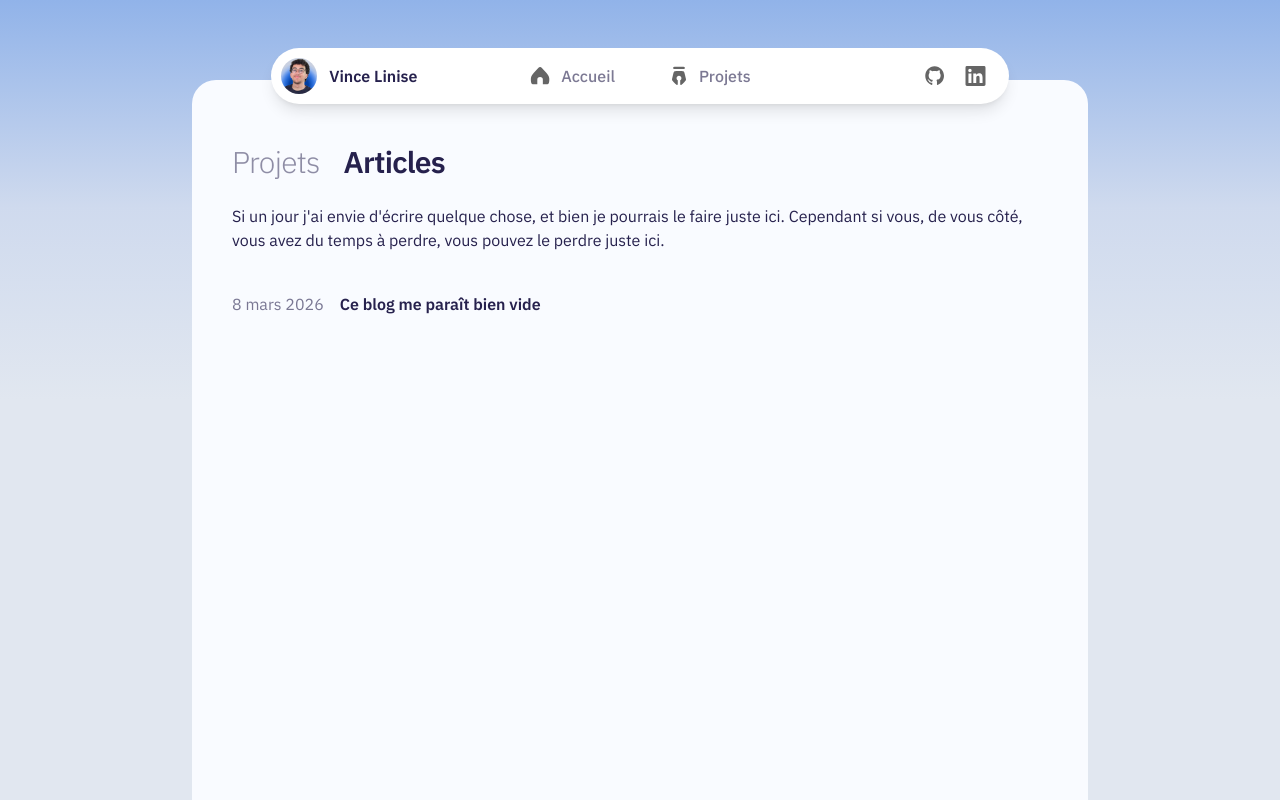
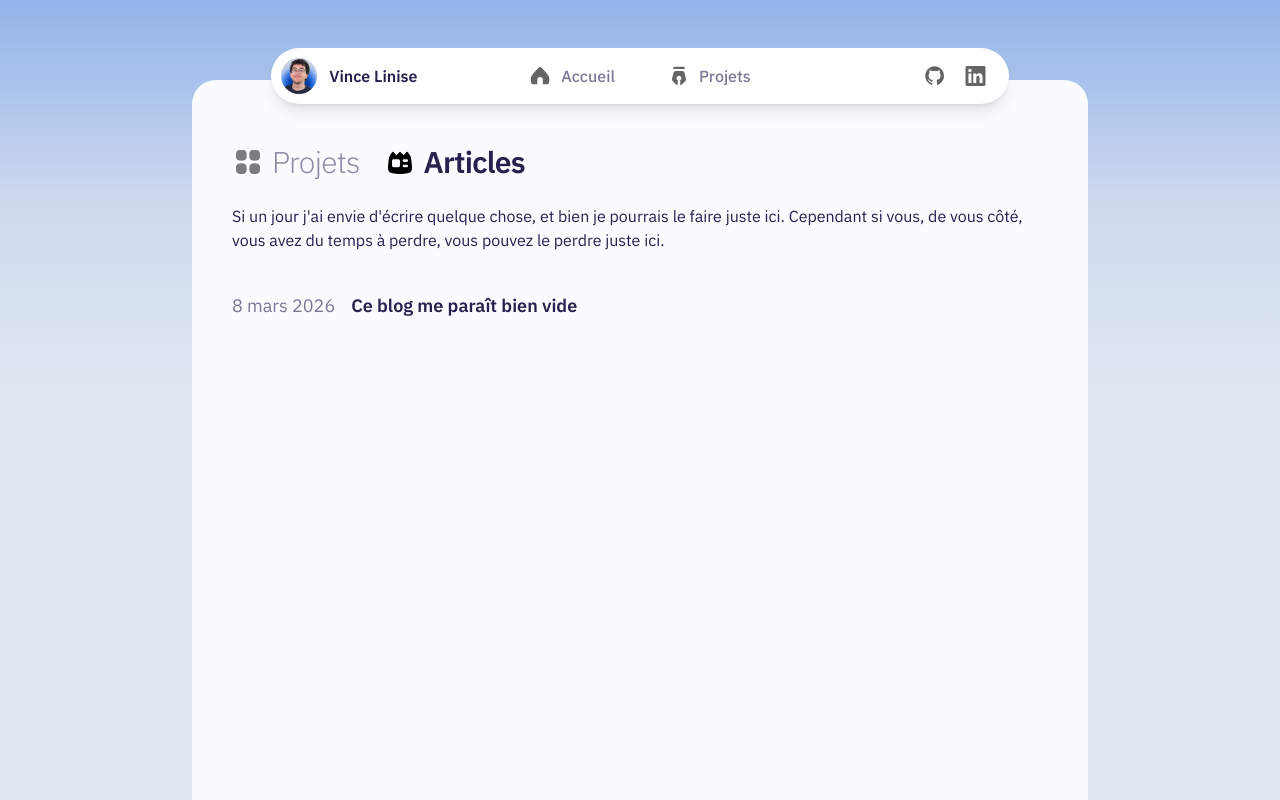
Before and after one commit to ecnivtwelve/vincelinise.com, a Next.js app: page /articles in a window 1280 px wide. Shown: the top 800 px of the page. Built offline with nearby package versions, Linux system fonts and the light colour scheme.

Commit message:
chore: UX enhancements

```diff
--- a/app/articles/[slug]/page.tsx
+++ b/app/articles/[slug]/page.tsx
@@ -8,6 +8,7 @@ import Navigation from "@/app/components/Navigation/Navigation";
 import ProjectHeader from "@/app/components/Project/ProjectHeader";
 import toolsList from "./tools.json";
 import { getArticleBySlug, getArticlesSlugs } from "@/lib/articles";
+import Link from "next/link";
 
 interface Props {
   params: Promise<{
@@ -53,6 +54,7 @@ export default async function ProjectPage({ params }: Props) {
       <Navigation />
       <main className="flex min-h-screen min-w-0 w-full max-w-4xl flex-col gap-10 px-6 lg:px-10 pt-12 lg:pt-16 pb-12 lg:pb-16 bg-[#F9FBFF] rounded-2xl lg:rounded-3xl overflow-visible">
         <div className="flex flex-col gap-4 w-full">
+          <Link href="/articles" className="link">← Retour aux articles</Link>
           <h1 className="text-3xl leading-tight font-semibold">{title}</h1>
 
           <div className="flex flex-row w-full items-start justify-start gap-2 flex-wrap">
--- a/app/articles/page.tsx
+++ b/app/articles/page.tsx
@@ -27,7 +27,7 @@ export default function Home() {
         <div className="flex flex-col gap-6 w-full">
           {articles.map((project) => (
             <Link key={project.slug} href={`/articles/${project.slug}`}>
-              <div className="flex flex-row gap-4">
+              <div className="flex flex-row gap-4 text-lg">
                 <p className="opacity-60">{new Date(project.frontmatter.date).toLocaleDateString('fr-FR', {
                   year: "numeric",
                   month: "long",
--- a/app/components/ArticlesSelector/ArticlesSelector.tsx
+++ b/app/components/ArticlesSelector/ArticlesSelector.tsx
@@ -1,24 +1,29 @@
 import React from "react";
 import Link from "next/link";
 import clsx from "clsx";
+import GridIcon from "../Icons/Grid";
+import NewspaperIcon from "../Icons/Newspaper";
 
 const ArticlesSelector = ({ selected }) => {
   const selection = [
     {
       label: "Projets",
-      href: "/projects"
+      href: "/projects",
+      icon: GridIcon
     },
     {
       label: "Articles",
-      href: "/articles"
+      href: "/articles",
+      icon: NewspaperIcon
     }
   ]
 
   return (
     <div className="flex flex-row gap-6 items-center">
       {selection.map((item) => (
-        <Link key={item.href} href={item.href}>
-          <h1 className={clsx("font-light text-3xl opacity-50 tracking-tight hover:opacity-100", item.href === selected && "font-semibold opacity-100")}>{item.label}</h1>
+        <Link key={item.href} href={item.href} className={clsx("flex flex-row items-center gap-2 opacity-50 hover:opacity-100", item.href === selected && "opacity-100")}>
+          <item.icon width={32} height={32} className="" />
+          <h1 className={clsx("font-light text-3xl tracking-tight", item.href === selected && "font-semibold")}>{item.label}</h1>
         </Link>
       ))}
     </div>
--- a/app/components/Icons/Grid.jsx
+++ b/app/components/Icons/Grid.jsx
@@ -4,6 +4,7 @@ const GridIcon = (props) => (
     xmlns="http://www.w3.org/2000/svg"
     width={24}
     height={24}
+    viewBox="0 0 24 24"
     {...props}
   >
     <path
--- a/app/components/Icons/Newspaper.jsx
+++ b/app/components/Icons/Newspaper.jsx
@@ -5,6 +5,7 @@ const NewspaperIcon = (props) => (
     xmlns="http://www.w3.org/2000/svg"
     width={24}
     height={24}
+    viewBox="0 0 24 24"
     {...props}
   >
     <path
```
